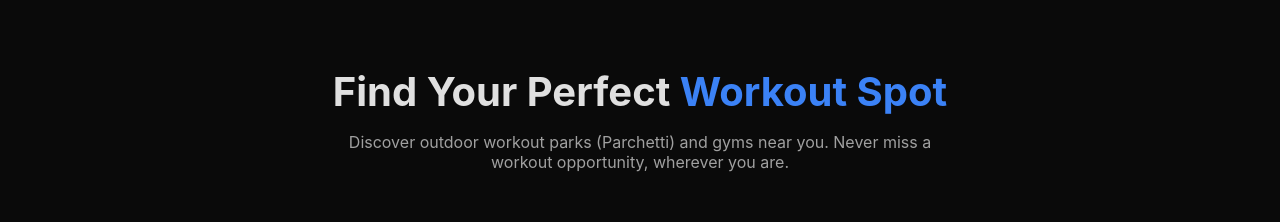
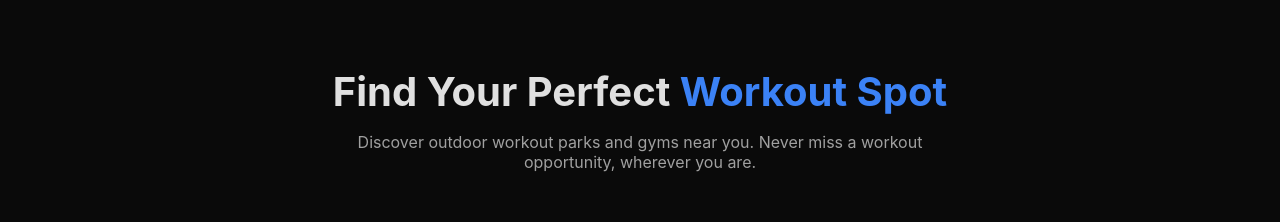
Before and after one commit to Tonioan-0/WebApplication2025, an Angular app in the folder FitHub-ng/: page / in a window 1280 px wide. Shown: the part 800-1022 px from the top of the page. Built offline with nearby package versions, Linux system fonts and the light colour scheme.

Commit message:
minor adjustament

```diff
--- a/FitHub-ng/src/app/landing-page/landing-page.component.css
+++ b/FitHub-ng/src/app/landing-page/landing-page.component.css
@@ -468,8 +468,10 @@ footer {
         top: 100%;
         left: 0;
         width: 100%;
-        background: #0a0a0a;
+        background: rgba(10, 10, 10);
         padding: 1rem;
+        z-index: 999;
+        isolation: isolate;
         border-bottom: 1px solid #333;
     }
 
--- a/FitHub-ng/src/app/landing-page/landing-page.component.html
+++ b/FitHub-ng/src/app/landing-page/landing-page.component.html
@@ -53,7 +53,7 @@
     <section id="features" class="section features-section">
         <div class="section-header">
             <h2>Find Your Perfect <span class="text-blue">Workout Spot</span></h2>
-            <p>Discover outdoor workout parks (Parchetti) and gyms near you. Never miss a workout opportunity, wherever
+            <p>Discover outdoor workout parks and gyms near you. Never miss a workout opportunity, wherever
                 you are.</p>
         </div>
 
```
